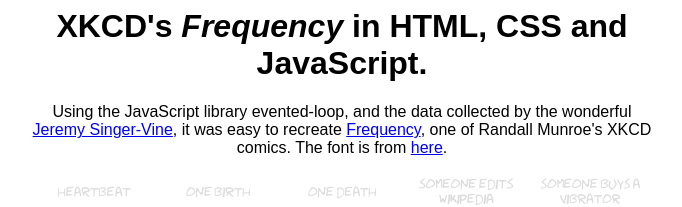
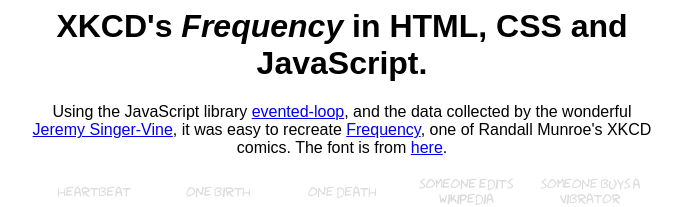
Before and after one commit to basicallydan/eventedloop, a website with bundled scripts: page xkcd-example/index.html in a window 1280 px wide. Shown: the top 207 px of the page, without its empty margins (298-980 px from the left). Built offline with nearby package versions, Linux system fonts and the light colour scheme.

Commit message:
Added link to github repo

```diff
--- a/xkcd-example/index.html
+++ b/xkcd-example/index.html
@@ -40,7 +40,7 @@
 <body>
 	<div class="events">
 		<h1>XKCD's <em>Frequency</em> in HTML, CSS and JavaScript.</h1>
-		<p>Using the JavaScript library evented-loop, and the data collected by the wonderful <a href="http://notebooks.jsvine.com/reverse-engineering-xkcd-frequency/" target="_blank">Jeremy Singer-Vine</a>, it was easy to recreate <a href="http://xkcd.com/1331/">Frequency</a>, one of Randall Munroe's XKCD comics. The font is from <a href="https://github.com/shreyankg/xkcd-desktop" target="_blank">here</a>.<p>
+		<p>Using the JavaScript library <a href="https://github.com/basicallydan/evented-loop/">evented-loop</a>, and the data collected by the wonderful <a href="http://notebooks.jsvine.com/reverse-engineering-xkcd-frequency/" target="_blank">Jeremy Singer-Vine</a>, it was easy to recreate <a href="http://xkcd.com/1331/">Frequency</a>, one of Randall Munroe's XKCD comics. The font is from <a href="https://github.com/shreyankg/xkcd-desktop" target="_blank">here</a>.<p>
 	</div>
 	<script src="https://ajax.googleapis.com/ajax/libs/jquery/2.1.0/jquery.min.js"></script>
 	<script src="https://ajax.googleapis.com/ajax/libs/jqueryui/1.10.4/jquery-ui.min.js"></script>
```
